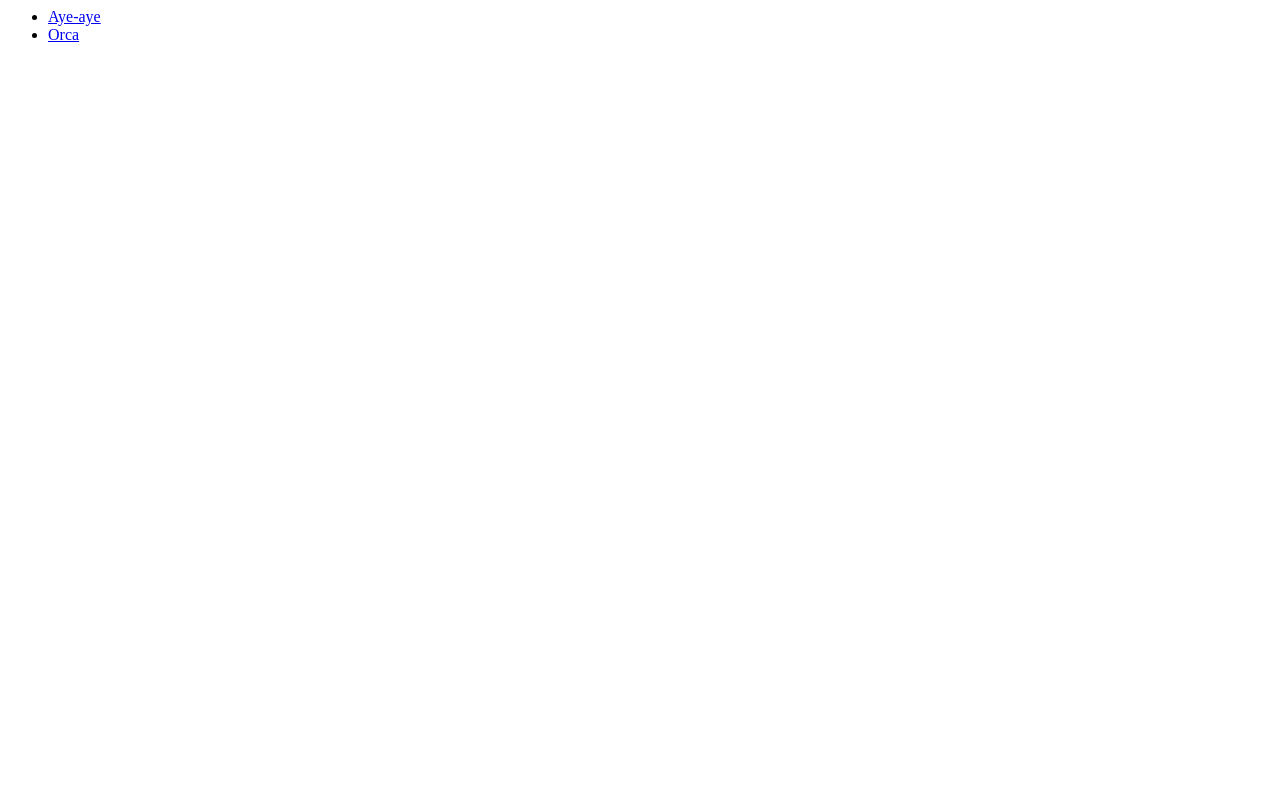
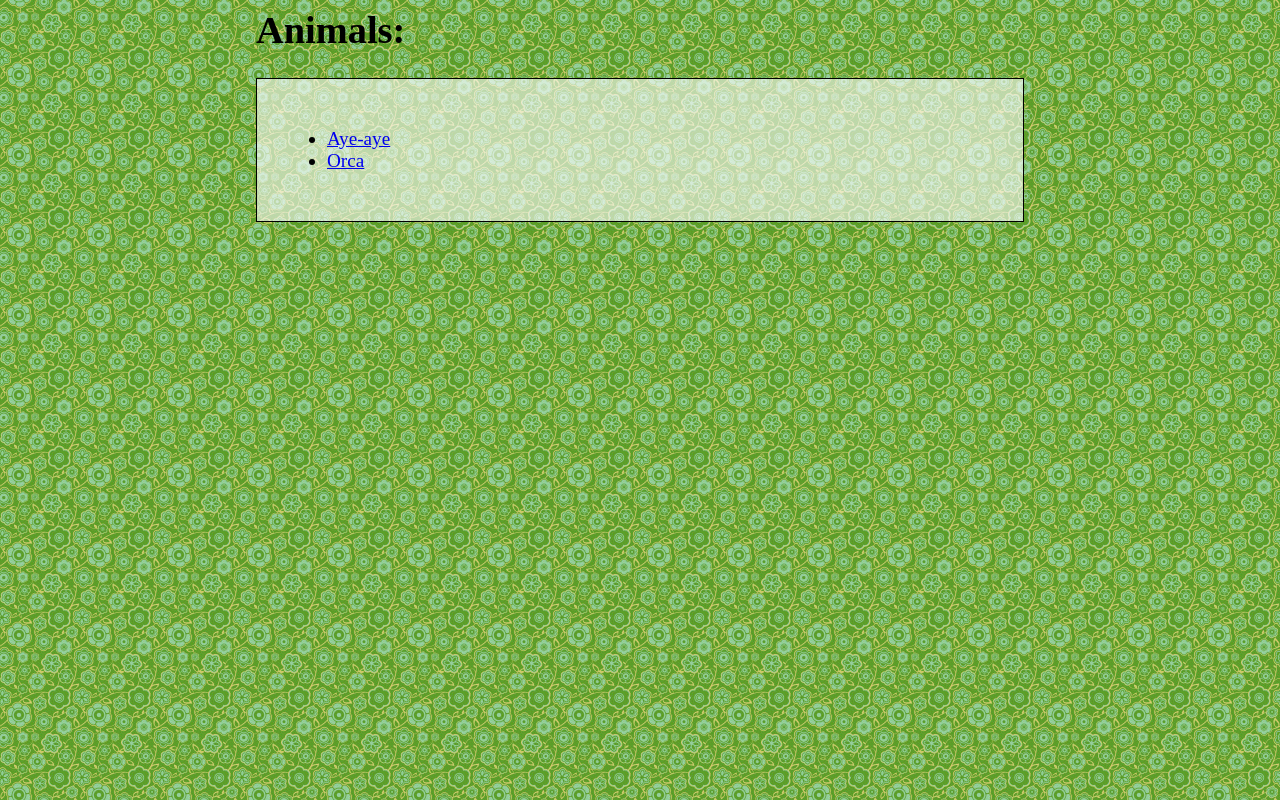
Before and after one commit to mdemin/animals, a plain HTML site: page index.html in a window 1280 px wide. Drawn offline with Linux system fonts and the light colour scheme.

Commit message:
Update index.html

```diff
--- a/index.html
+++ b/index.html
@@ -1,4 +1,16 @@
-<ul>
-  <li><a href="aye-aye.html">Aye-aye</a></li>
-  <li><a href ="orca.html">Orca</a></li>
-</ul>
+<html>
+<head>
+  <link rel="stylesheet" href="css/style.css"/>
+</head>
+
+<body align = "center">
+  <h1>Animals:</h1>
+  <div class="transbox">
+    <ul>
+      <li><a href="aye-aye.html">Aye-aye</a></li>
+      <li><a href ="orca.html">Orca</a></li>
+    </ul>
+  </div>
+
+</body>
+</html>
```
